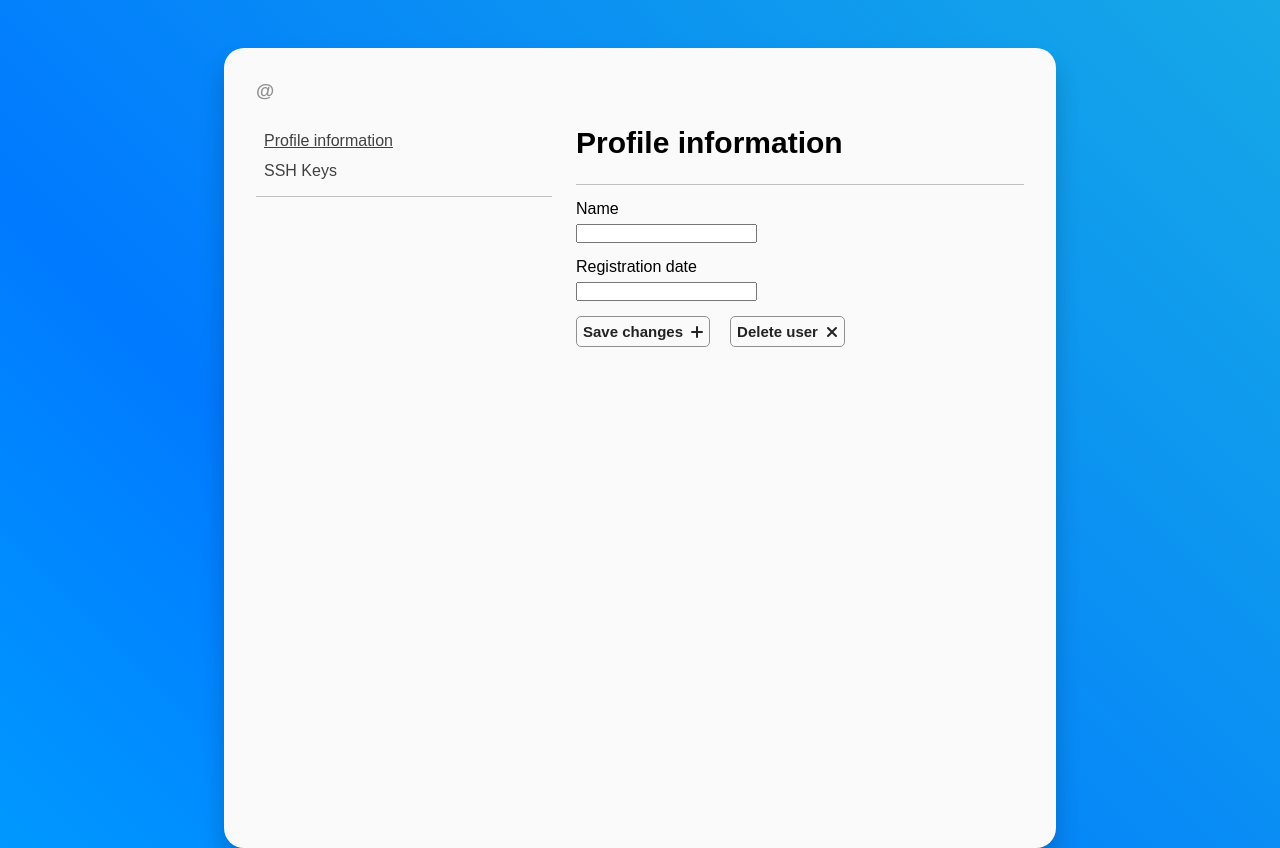
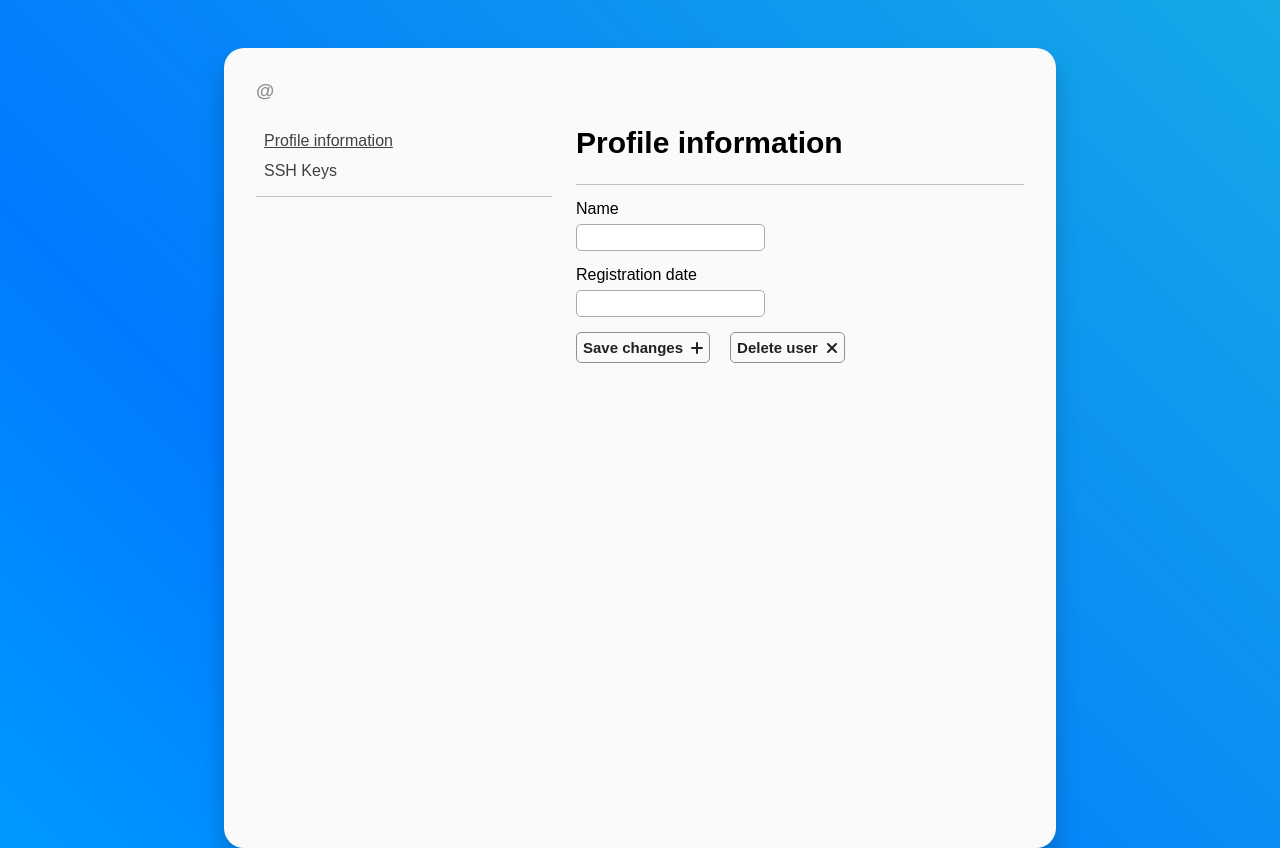
Before and after one commit to MrGhastien/dorset-app-ca1, a Django app: template templates/sshkbase/userDetail.html in a window 1280 px wide. Shown: the part 34-882 px from the top of the page. Run offline with Django 4.2, Linux system fonts and the light colour scheme; the template is opened without the code that fills it, so the values that code supplies are empty.

Commit message:
Fix bugs when updating key with empty values, fix styling issues Remove pycache

```diff
--- a/sshkbase/static/sshkbase/detail-style.css
+++ b/sshkbase/static/sshkbase/detail-style.css
@@ -108,3 +108,15 @@ main {
 .form-group dt {
     margin: 0 0 6px;
 }
+
+input.form-box,
+textarea.form-box {
+    padding: 5px;
+    border-radius: 5px;
+    border: 1px solid #aaa;
+}
+
+textarea.form-box {
+    width: 600px;
+    height: 150px;
+}
--- a/templates/sshkbase/keyAdd.html
+++ b/templates/sshkbase/keyAdd.html
@@ -8,7 +8,7 @@
     <link rel="stylesheet" href="{% static 'sshkbase/index-style.css' %}">
     <link rel="stylesheet" href="{% static 'sshkbase/buttons.css' %}">
     <link rel="stylesheet" href="{% static 'sshkbase/detail-style.css' %}">
-    <link rel="stylesheet" href="{% static 'sshkbase/key-add-style.css' %}">
+    <link rel="stylesheet" href="{% static 'sshkbase/key-detail.css' %}">
 </head>
 <body>
 
@@ -63,7 +63,7 @@
                         <label for="key-title-box">Title</label>
                     </dt>
                     <dd>
-                        <input id="key-title-box" name="title" type="text">
+                        <input id="key-title-box" name="title" class="form-box" type="text">
                     </dd>
                 </dl>
                 <dl class="form-group">
@@ -71,7 +71,7 @@
                         <label for="key-box">Key</label>
                     </dt>
                     <dd>
-                    <textarea id="key-box" name="key" placeholder='SSH public key, begins with "ssh-rsa", "ssh-ed25519"'></textarea>
+                    <textarea id="key-box" name="key" class="form-box" placeholder='SSH public key, begins with "ssh-rsa", "ssh-ed25519"'></textarea>
 
                     </dd>
                 </dl>
--- a/templates/sshkbase/keyDelete.html
+++ b/templates/sshkbase/keyDelete.html
@@ -29,7 +29,7 @@
 
     <form action="{% url 'sshkbase:key-detail' sshkey.id %}" method="get">
         {% csrf_token %}
-        <h2>Are you sure you want to delete SSH key "{{ key.title }}" ?</h2>
+        <h2>Are you sure you want to delete SSH key "{{ sshkey.title }}" ?</h2>
         <h4>This cannot be undone.</h4>
 
         <div style="text-align: center;">
--- a/templates/sshkbase/keyDetail.html
+++ b/templates/sshkbase/keyDetail.html
@@ -63,7 +63,7 @@
                         <label for="key-title-box">Title</label>
                     </dt>
                     <dd>
-                        <input id="key-title-box" name="title" type="text" value="{{ sshkey.title }}">
+                        <input id="key-title-box" name="title" class="form-box" type="text" value="{{ sshkey.title }}">
                     </dd>
                 </dl>
                 <dl class="form-group">
@@ -71,7 +71,7 @@
                         <label for="key-box">Key</label>
                     </dt>
                     <dd>
-                    <textarea id="key-box" name="key"
+                    <textarea id="key-box" name="key" class="form-box"
                               placeholder='SSH public key, begins with "ssh-rsa", "ssh-ed25519"'
                     >{{ sshkey.key }}</textarea>
                     </dd>
--- a/templates/sshkbase/userDetail.html
+++ b/templates/sshkbase/userDetail.html
@@ -56,7 +56,7 @@
                         <label for="name-box">Name</label>
                     </dt>
                     <dd>
-                        <input id="name-box" name="name" type="text" value="{{ user.name }}">
+                        <input id="name-box" class="form-box" name="name" type="text" value="{{ user.name }}">
                     </dd>
                 </dl>
                 <dl class="form-group">
@@ -64,7 +64,7 @@
                         <label for="date-box">Registration date</label>
                     </dt>
                     <dd>
-                    <input readonly="readonly" id="date-box" name=""
+                    <input readonly="readonly" id="date-box" class="form-box" name=""
                               value="{{ user.registerDate }}">
                     </dd>
                 </dl>
```
Also changed, not shown: sshkbase/static/sshkbase/key-add-style.css (deleted, +0 -12 lines), sshkbase/views.py (+12 -2 lines), sshkbase/static/sshkbase/key-detail.css (line endings or trailing spaces), 1 other file.
